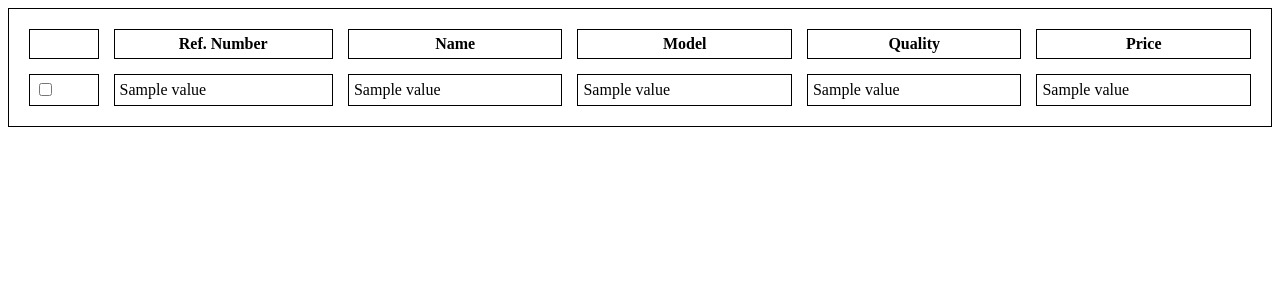
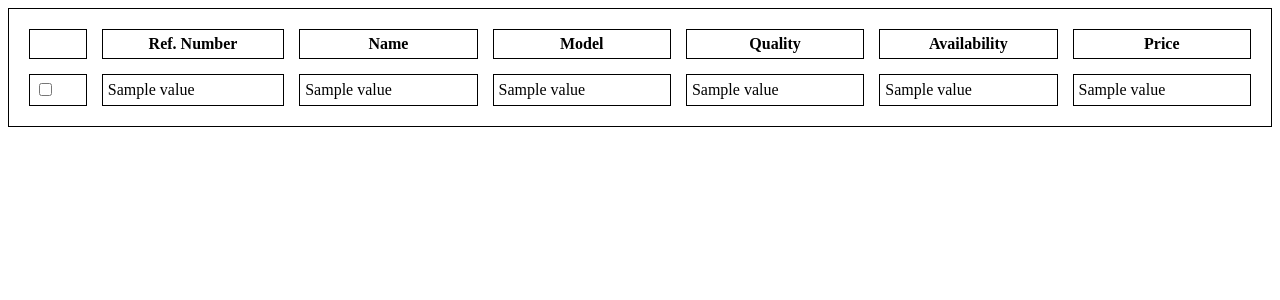
Before and after one commit to Swaggaaa/ECSDI-Alphabay, a Flask app: template templates/results.html in a window 1280 px wide. Shown: the top 300 px of the page. Run offline with Flask 2, Linux system fonts and the light colour scheme; the template is opened without the code that fills it: most values are stand-ins (such as "Sample title", 1, 10 or a date in 2020).

Commit message:
Added GROUP BY n_ref and availability to AgentEvaluador

```diff
--- a/AgentEvaluador.py
+++ b/AgentEvaluador.py
@@ -65,7 +65,7 @@ def browser_search():
         query = """
                prefix ab:<http://www.semanticweb.org/elenaalonso/ontologies/2018/4/OnlineShop#>
 
-              SELECT ?n_ref ?nombre ?modelo ?calidad ?precio
+              SELECT ?n_ref (SAMPLE(?nombre) AS ?n_ref_nombre) (SAMPLE(?modelo) AS ?n_ref_modelo) (SAMPLE(?calidad) AS ?n_ref_calidad) (SAMPLE(?precio) AS ?n_ref_precio) (COUNT(*) AS ?disponibilidad)
               WHERE
               {
                   ?Producto ab:n_ref ?n_ref.
@@ -87,7 +87,7 @@ def browser_search():
         if request.form["maxprecio"] != "":
             query += "FILTER (?precio <= %s)." % request.form["maxprecio"]
 
-        query += "}"
+        query += "} GROUP BY ?n_ref"
 
         sparql.setQuery(query)
         res = sparql.query().convert()
--- a/templates/results.html
+++ b/templates/results.html
@@ -16,16 +16,17 @@ table {
 <form method="post" action="">
 <table style="width:100%">
     <tr>
-        <th></th><th>Ref. Number</th> <th>Name</th> <th>Model</th> <th>Quality</th> <th>Price</th>
+        <th></th><th>Ref. Number</th> <th>Name</th> <th>Model</th> <th>Quality</th> <th>Availability</th> <th>Price</th>
     </tr>
         {% for product in products["results"]["bindings"] %}
             <tr>
                 <td><input type="checkbox" name="items" value="{{product['n_ref']['value']}}"/></td>
                 <td>{{product["n_ref"]["value"]}}</td>
-                <td>{{product["nombre"]["value"]}}</td>
-                <td>{{product["modelo"]["value"]}}</td>
-                <td>{{product["calidad"]["value"]}}</td>
-                <td>{{product["precio"]["value"]}}</td>
+                <td>{{product["n_ref_nombre"]["value"]}}</td>
+                <td>{{product["n_ref_modelo"]["value"]}}</td>
+                <td>{{product["n_ref_calidad"]["value"]}}</td>
+                <td>{{product["disponibilidad"]["value"]}}</td>
+                <td>{{product["n_ref_precio"]["value"]}}</td>
             </tr>
         {% endfor %}
     </tr>
```
